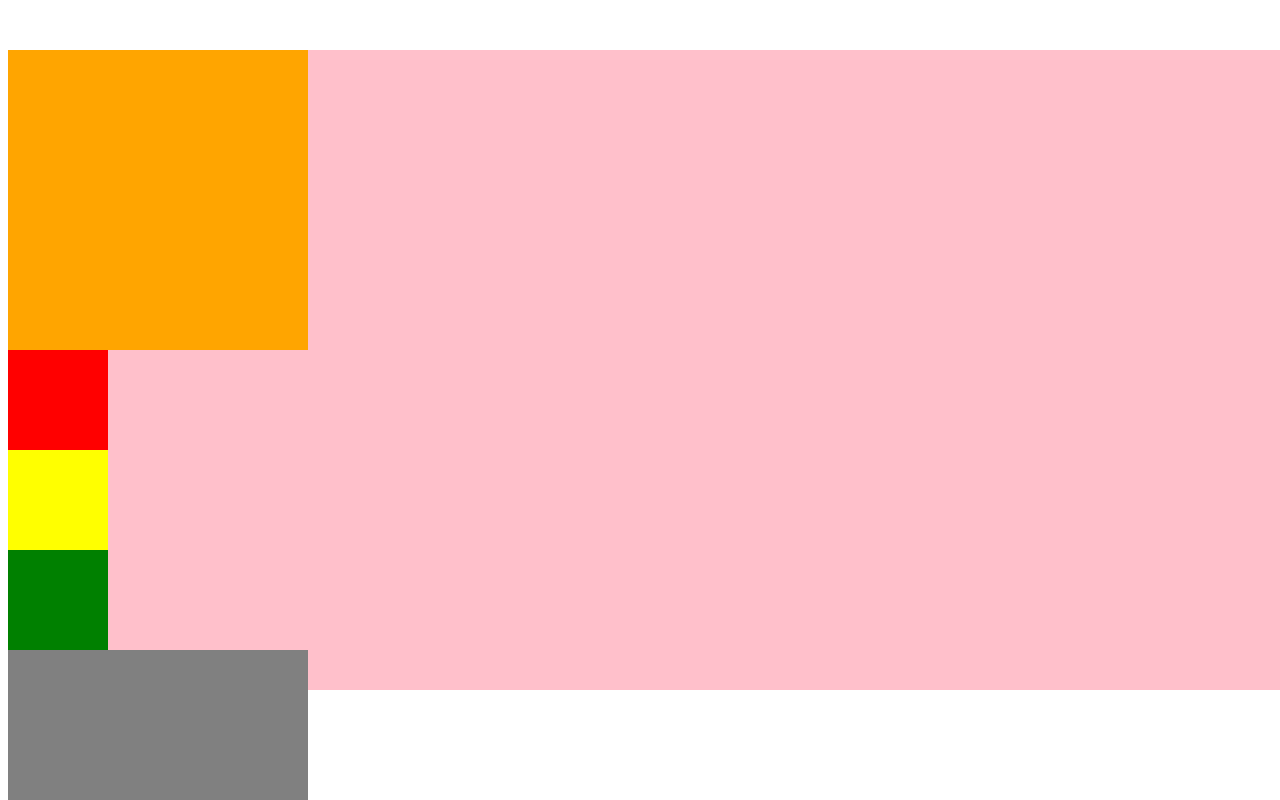
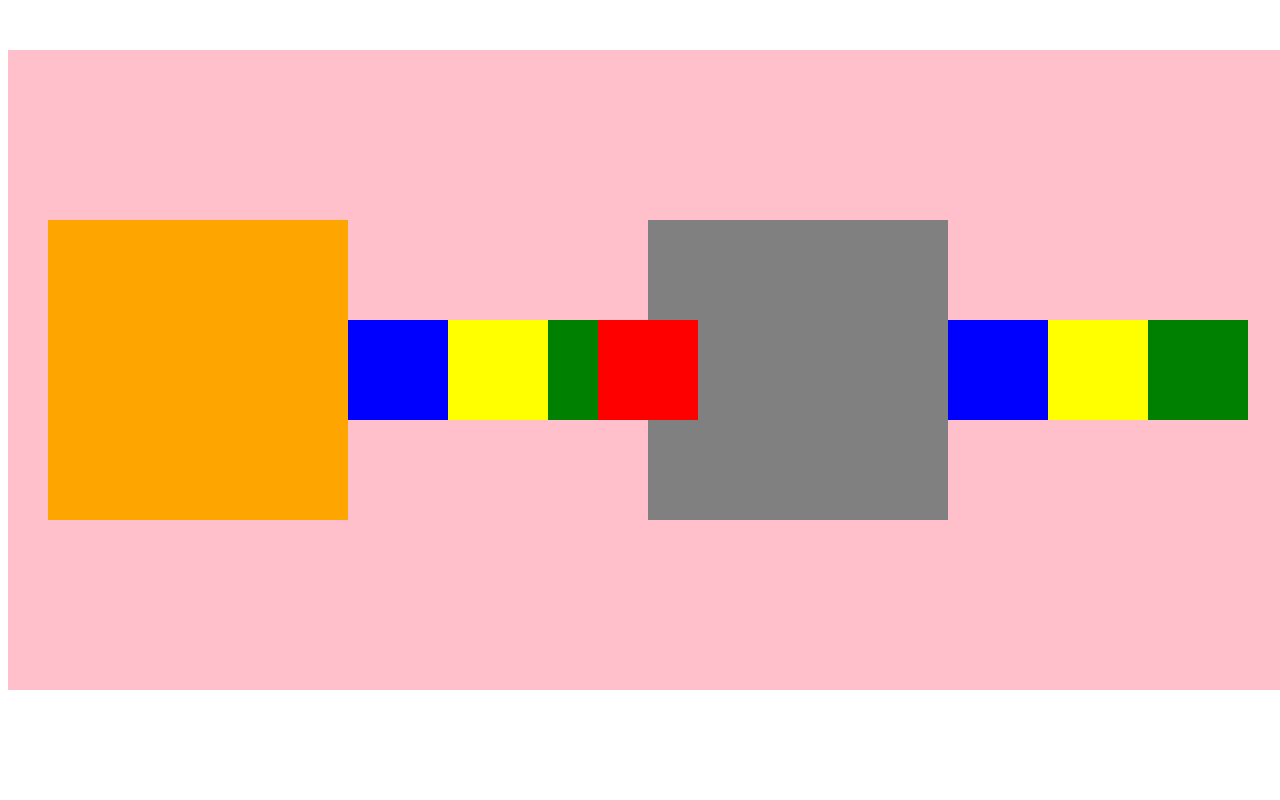
Before and after one commit to Oreoluwaibk/tutorial, a plain HTML site: page pseudo.html in a window 1280 px wide. Shown: the top 800 px of the page. Drawn offline with Linux system fonts and the light colour scheme.

Commit message:
change display

```diff
--- a/pseudo.html
+++ b/pseudo.html
@@ -89,7 +89,10 @@
             margin-top: 50px;
             /* position: relative; */
             background-color: pink;
-            /* display: grid;
+            display: flex;
+            align-items: center;
+            justify-content: center;
+            /*
             grid-template-columns: 1fr 1fr 1fr 1fr; */
 
             /* gap: 20px 40px; */
```
